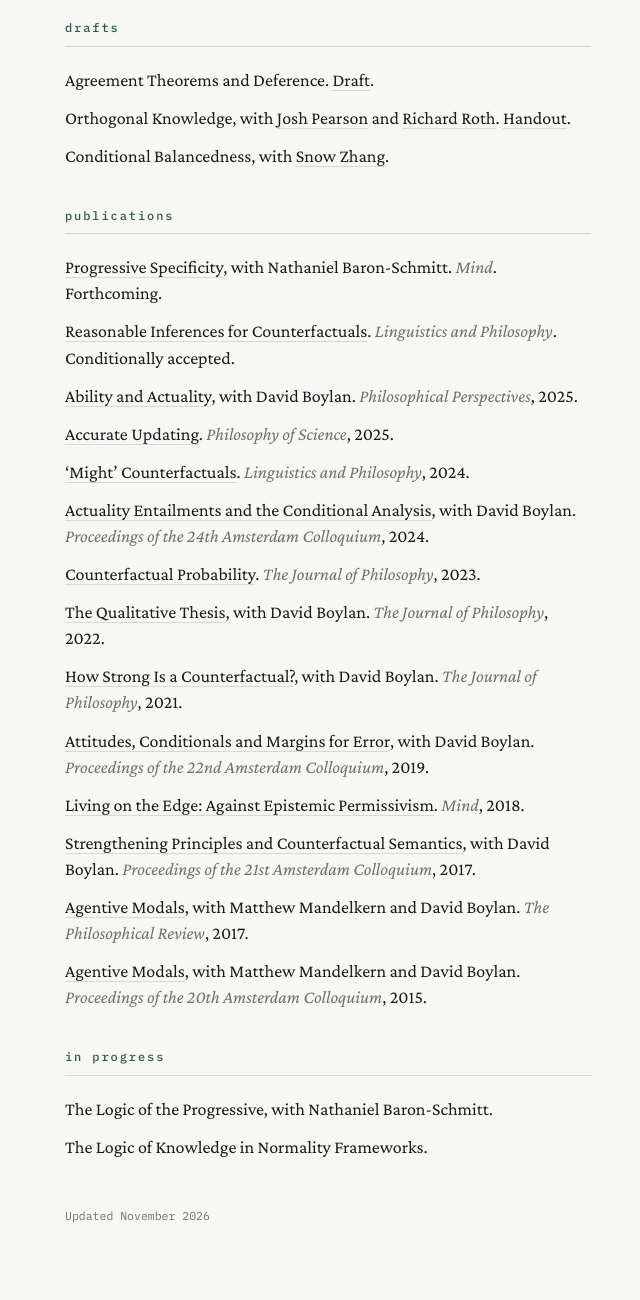
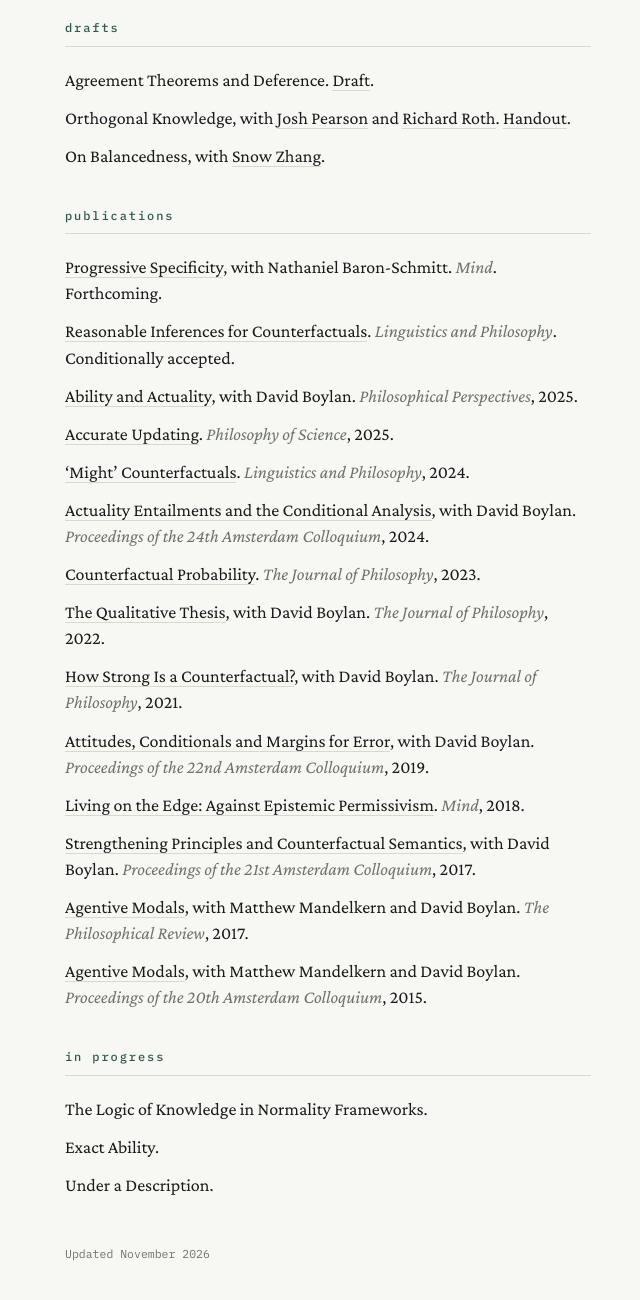
Before and after one commit to gingerschultheis/gingerschultheis.github.io, a plain HTML site: page index.html in a window 1280 px wide. Shown: the part 380-1680 px from the top of the page, without its empty margins (362-1002 px from the left). Drawn offline with nearby package versions, Linux system fonts and the light colour scheme.

Commit message:
Update index.html

```diff
--- a/index.html
+++ b/index.html
@@ -154,7 +154,7 @@
         <a href="orthogonal%20knowledge%20handout.pdf">Handout</a>.</p>
     </div>
     <div class="entry">
-      <p>Conditional Balancedness, with <a href="https://sites.google.com/berkeley.edu/xueyin-snow-zhang">Snow Zhang</a>.</p>
+      <p>On Balancedness, with <a href="https://sites.google.com/berkeley.edu/xueyin-snow-zhang">Snow Zhang</a>.</p>
     </div>
   </div>
 
@@ -223,10 +223,13 @@
 
   <div class="group">
     <div class="entry">
-      <p>The Logic of the Progressive, with Nathaniel Baron-Schmitt.</p>
+      <p>The Logic of Knowledge in Normality Frameworks.</p>
     </div>
     <div class="entry">
-      <p>The Logic of Knowledge in Normality Frameworks.</p>
+      <p>Exact Ability.</p>
+    </div>
+    <div class="entry">
+      <p>Under a Description.</p>
     </div>
   </div>
 
```
